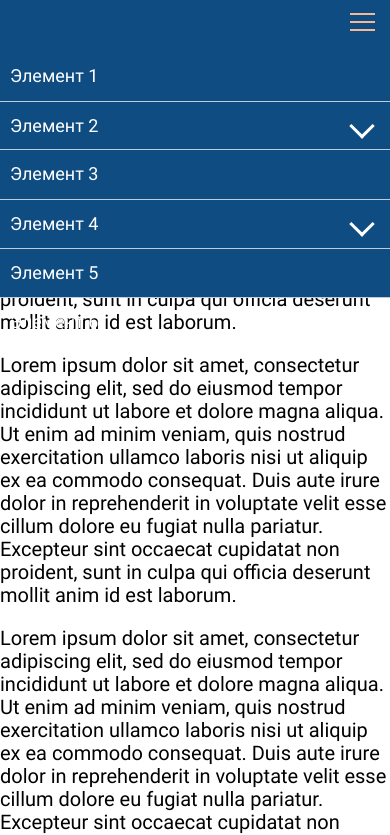
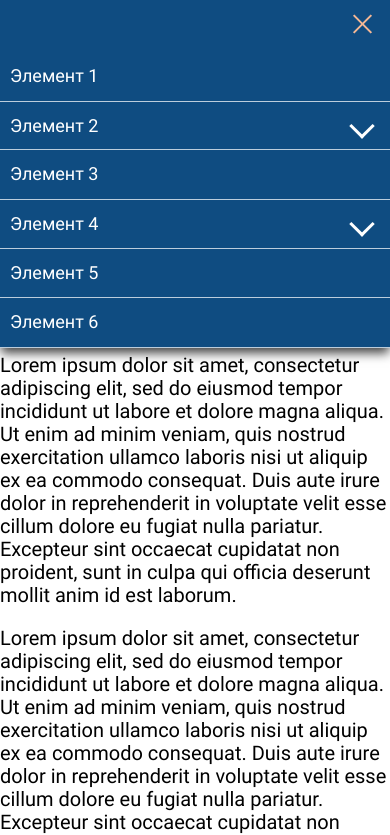
Before and after one commit to Yuriy17/test-adaptive-menu, a website built with webpack: page src/index.html in a window 390 px wide. Both pictures are taken after a click on the label 362 px from the left and 21 px from the top of the page. Shown: the top 835 px of the page. Built offline with nearby package versions, Linux system fonts and the light colour scheme.

Commit message:
style:  burger animation, fix overflow, add shadow

```diff
--- a/src/assets/stylesheets/base/_base.scss
+++ b/src/assets/stylesheets/base/_base.scss
@@ -35,3 +35,7 @@ body {
   display: flex;
   list-style: none;
 }
+
+.lock{
+  overflow: hidden;
+}
--- a/src/assets/stylesheets/components/_menu.scss
+++ b/src/assets/stylesheets/components/_menu.scss
@@ -2,16 +2,32 @@
   position: relative;
   z-index: 2;
   color: $header-text-color;
+  @include media-tablet{
+    padding-top: 50px;
+  }
 
   & > .menu__toggle {
     display: none;
-    &:checked ~ ul.menu__list {
+    &:checked {
+      & ~ ul.menu__list {
         visibility: visible;
         opacity: 1;
         clip: auto;
         width: 100%;
         height: auto;
         margin: auto;
+      }
+
+      & + label > #burger {
+        height: 0;
+        &::after{
+          transform: rotate(45deg);
+        }
+        &::before{
+          transform: rotate(-45deg);
+        }
+
+      }
     }
   }
   & > label.menu__toggle {
@@ -60,19 +76,23 @@
     background-color: #f5b895;
 
     &::before {
+      position: absolute;
+      left: 0;
+      width: 100%;
       display: block;
       transform: translateY(-8px);
       content: '';
-      display: block;
       background-color: #f5b895;
       height: 2px;
       @extend %transition;
     }
     &::after {
+      position: absolute;
+      left: 0;
+      width: 100%;
       display: block;
-      transform: translateY(6px);
+      transform: translateY(8px);
       content: '';
-      display: block;
       background-color: #f5b895;
       height: 2px;
       @extend %transition;
@@ -88,7 +108,6 @@
     padding: 3px 0 0;
 
     @include media-tablet {
-      top: 50px;
       visibility: hidden;
       opacity: 0;
       transition: all 0.6s ease-in-out;
@@ -187,8 +206,6 @@
     }
   }
 
-  &__arrow {
-  }
 }
 
 .arrow {
--- a/src/assets/stylesheets/components/_sub-menu.scss
+++ b/src/assets/stylesheets/components/_sub-menu.scss
@@ -40,7 +40,9 @@
     width: 1px;
     height: 1px;
     margin: -1px;
-
+    -webkit-box-shadow: 0px 6px 10px -1px rgba(0,0,0,0.75);
+    -moz-box-shadow: 0px 6px 10px -1px rgba(0,0,0,0.75);
+    box-shadow: 0px 6px 10px -1px rgba(0,0,0,0.75);
     @include media-tablet {
       flex-direction: column;
     }
@@ -52,7 +54,9 @@
 
     position: relative;
     padding: 5px 10px;
-    border-bottom: 1px solid #ffffff42;
+    @include media-tablet {
+      border-bottom: 1px solid #ffffff42;
+    }
 
     & > .arrow_active {
       & ~ ul.sub-sub-menu__list {
--- a/src/assets/stylesheets/components/_sub-sub-menu.scss
+++ b/src/assets/stylesheets/components/_sub-sub-menu.scss
@@ -26,13 +26,14 @@
     flex-direction: column;
     padding-inline-start: 0;
     @extend %transition;
-
+    @include media-tablet {
       visibility: hidden;
       opacity: 0;
       clip: rect(0 0 0 0 );
       width: 1px;
       height: 1px;
       margin: -1px;
+    }
   }
 
   // .sub-sub-menu__item
--- a/src/assets/stylesheets/layouts/_header.scss
+++ b/src/assets/stylesheets/layouts/_header.scss
@@ -1,12 +1,20 @@
 .header {
   position: fixed;
   height: 61px;
+  min-height: 61px;
+  max-height: 100vh;
+
   width: 100%;
   top: 0;
   left: 0;
   z-index: 50;
-
-  &::before{
+  -webkit-box-shadow: 0px 6px 10px -1px rgba(0, 0, 0, 0.75);
+  -moz-box-shadow: 0px 6px 10px -1px rgba(0, 0, 0, 0.75);
+  box-shadow: 0px 6px 10px -1px rgba(0, 0, 0, 0.75);
+  @include media-mobile {
+    overflow-y: scroll;
+  }
+  &::before {
     content: '';
     position: absolute;
     top: 0;
--- a/src/components/Navbar.js
+++ b/src/components/Navbar.js
@@ -1,6 +1,7 @@
 export default class Navbar {
   constructor() {
     this.menuListElement = document.querySelector('.menu__list');
+    this.burger = document.querySelector('#burger');
   }
 
   init(){
@@ -9,6 +10,8 @@ export default class Navbar {
         event.target.classList.toggle('arrow_active');
       }
     });
-
+    this.burger.addEventListener('click',()=>{
+      document.body.classList.toggle('lock');
+    });
   }
 };
--- a/src/index.html
+++ b/src/index.html
@@ -13,7 +13,7 @@
   <header class="header">
     <nav class="menu wrapper">
       <input type="checkbox" id="toggle" name="toggle" class="menu__toggle">
-      <label for="toggle" class="menu__toggle"><span class="menu__burger"></span></label>
+      <label for="toggle" class="menu__toggle"><span id="burger" class="menu__burger"></span></label>
       <ul class="menu__list list">
         <li class="menu__item">
           <a class="menu__link link" href="#">Элемент 1</a>
```
Lines whose indentation alone changed are shown as unchanged.
